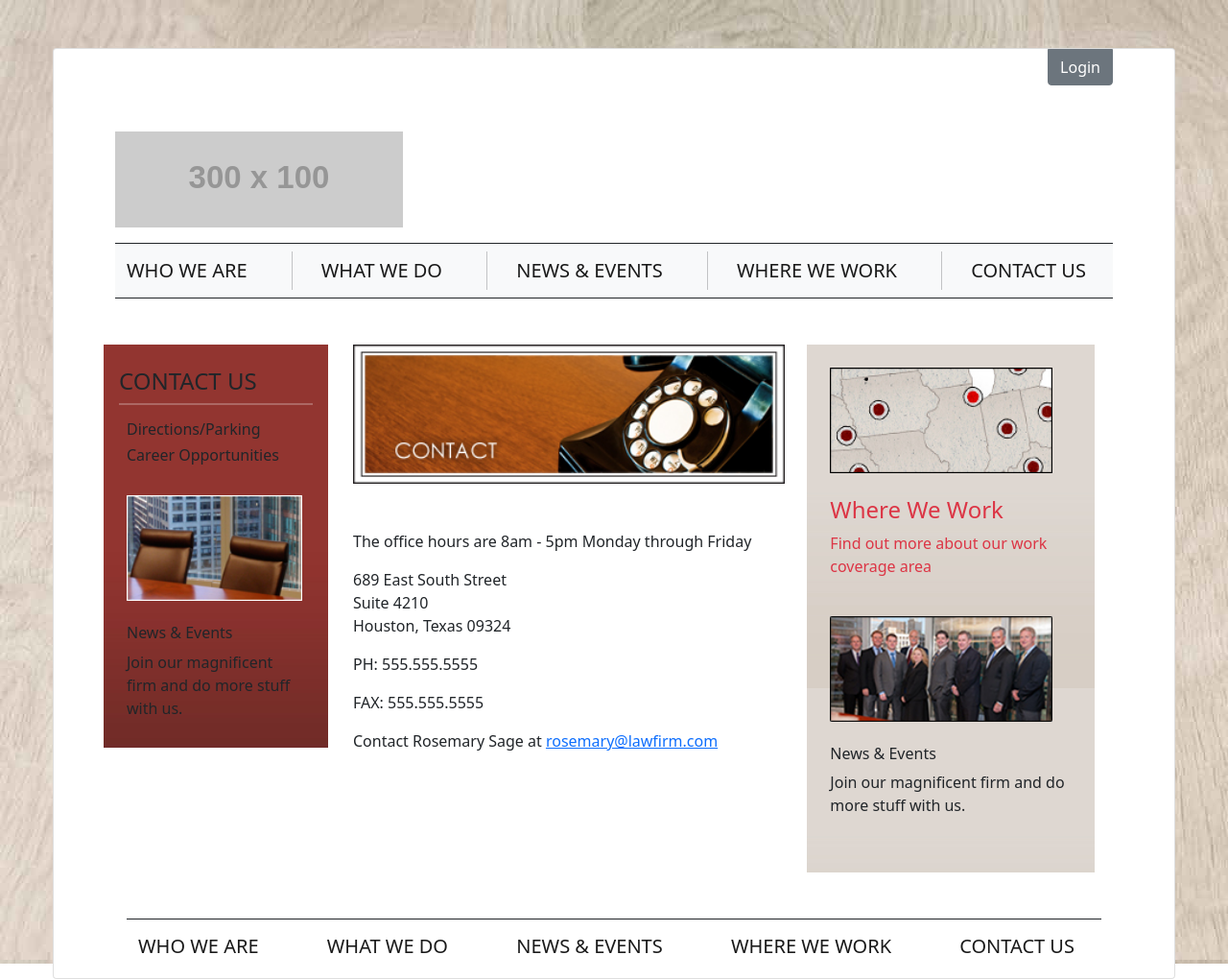
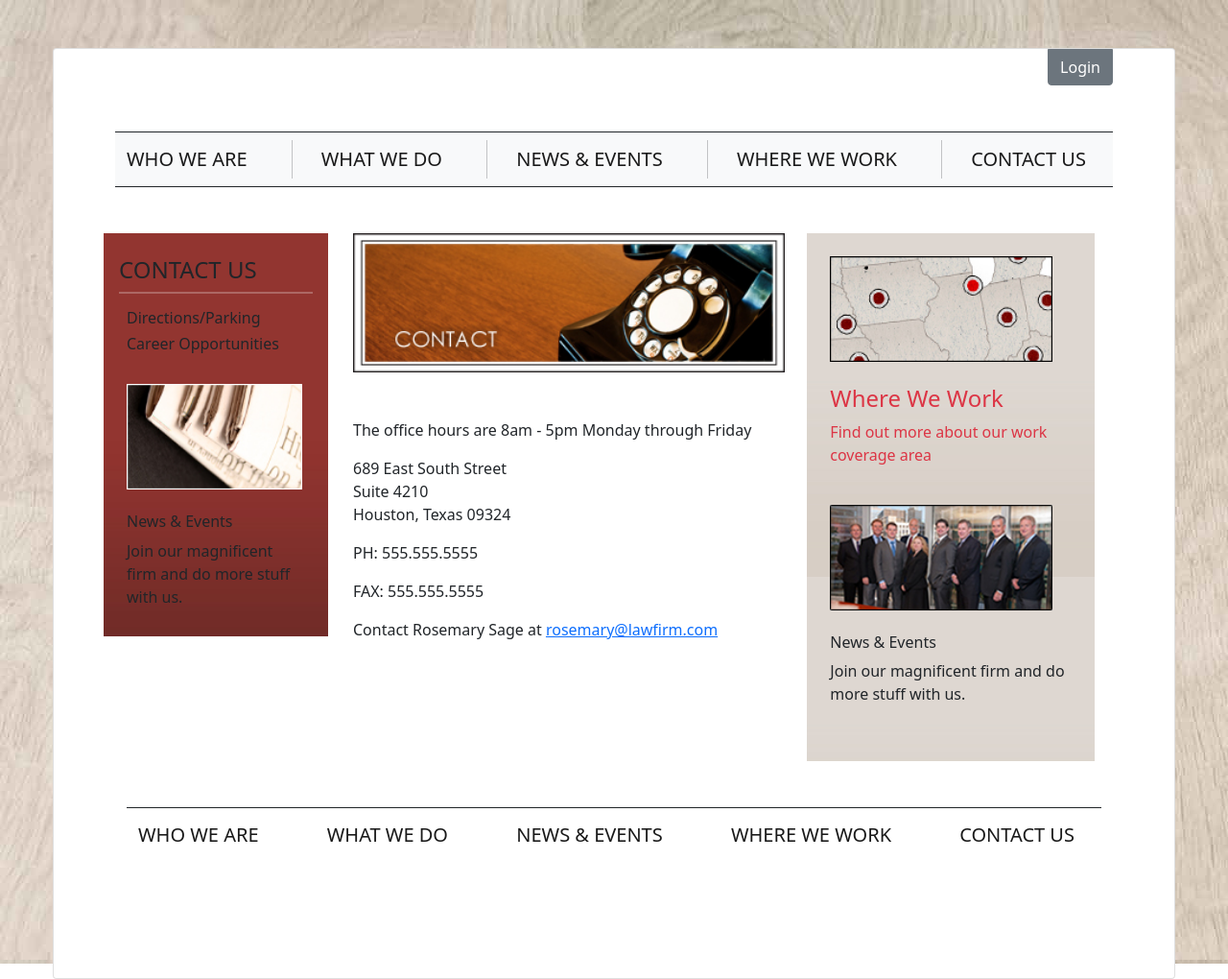
Before and after one commit to TheSincoder/NZA-Law-Group-Collab, a plain HTML site: page contact.html in a window 1280 px wide. Shown: the whole page at 96% size. Drawn offline with nearby package versions, Linux system fonts and the light colour scheme; placeholder pictures from the web are drawn by us.

Commit message:
navlink news

```diff
--- a/contact.html
+++ b/contact.html
@@ -33,7 +33,7 @@ style="
         <a  id="button" class="btn btn-secondary mt-0 " href="#" role="button" data-bs-toggle="button" style="border-top-left-radius:0; border-top-right-radius:0;">Login</a>
 </div>
 <div class="mx-5 mt-5 mb-3">
-    <img id="placeholder" src="http://placehold.it/300x100" alt="Logo">
+
 </div>
 
 <nav class="navbar navbar-light bg-light border-top border-bottom border-dark mx-5">
@@ -71,7 +71,7 @@ style="
                 <hr class="mx-3 mt-0" style="border: 1px solid white">
                 <h6  class="mx-4">Directions/Parking</h6>
                 <h6  class="mx-4">Career Opportunities</h6>
-                <img id="attred" class="cont-att mx-4 mt-4" src="Images/content-navlink-attorneys.jpg">
+                <img id="attred" class="cont-att mx-4 mt-4" src="Images/content-navlink-news.jpg">
                 <div id="att-text">
                   <h6  class="mx-4 mt-4">News & Events</h6>
                    <p class="mx-4">Join our magnificent firm and do more stuff with us.</p>
```
